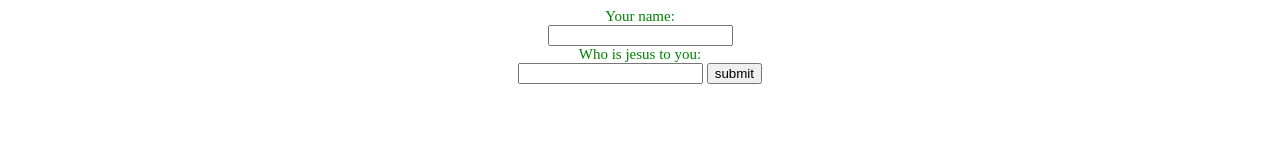
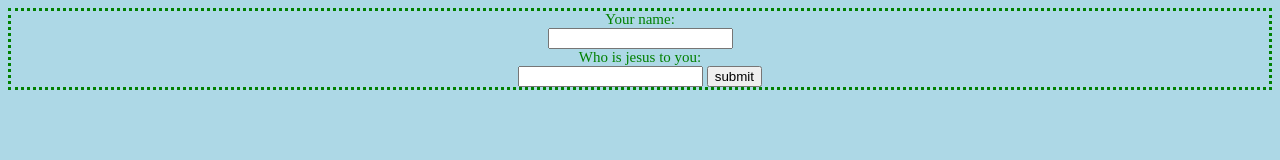
Before and after one commit to 2IdiotsWriteCode/Who-is-jesus-to-you, a plain HTML site: page index.html in a window 1280 px wide. Drawn offline with Linux system fonts and the light colour scheme.

Commit message:
light blue

```diff
--- a/web/style.css
+++ b/web/style.css
@@ -1 +1,6 @@
 body {color: green; text-align: center;font-size: 15px;}
+
+body {
+    background-color: lightblue;
+  }
+body {border-style: dotted;}
```
